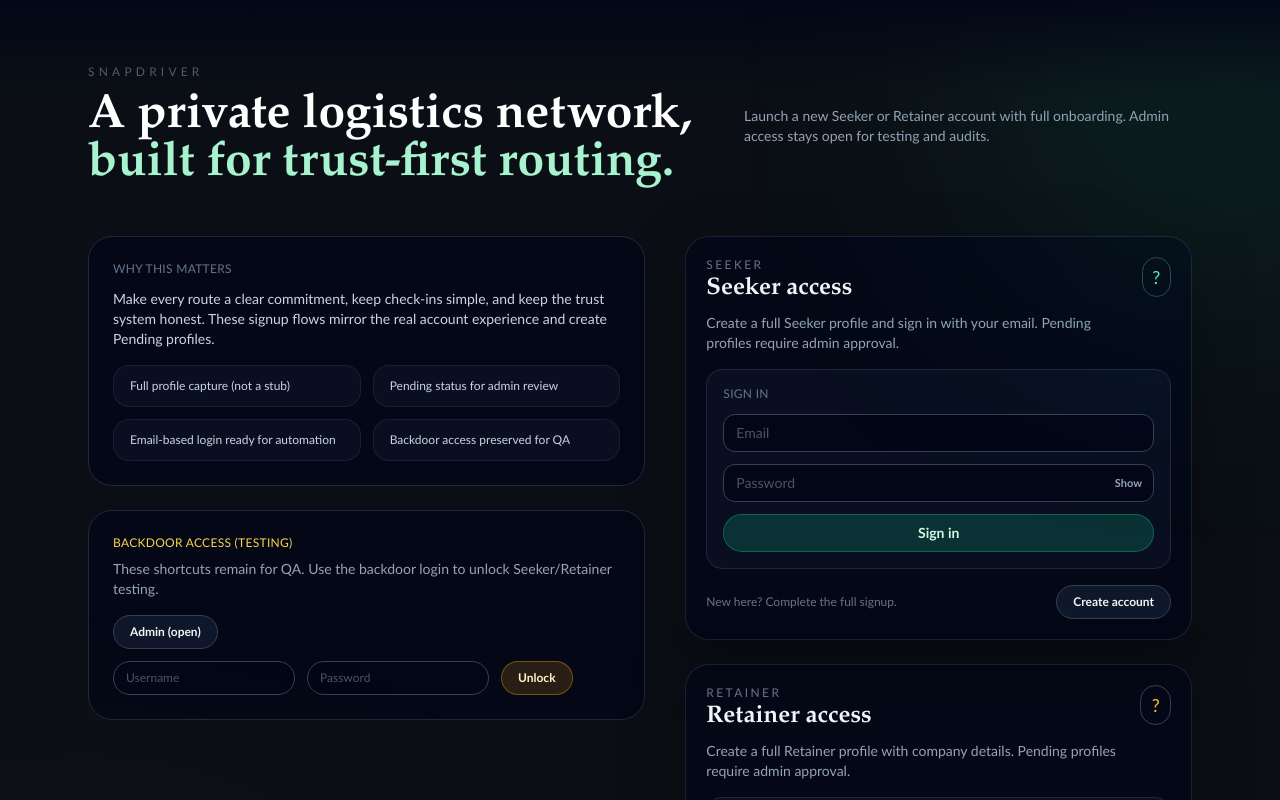
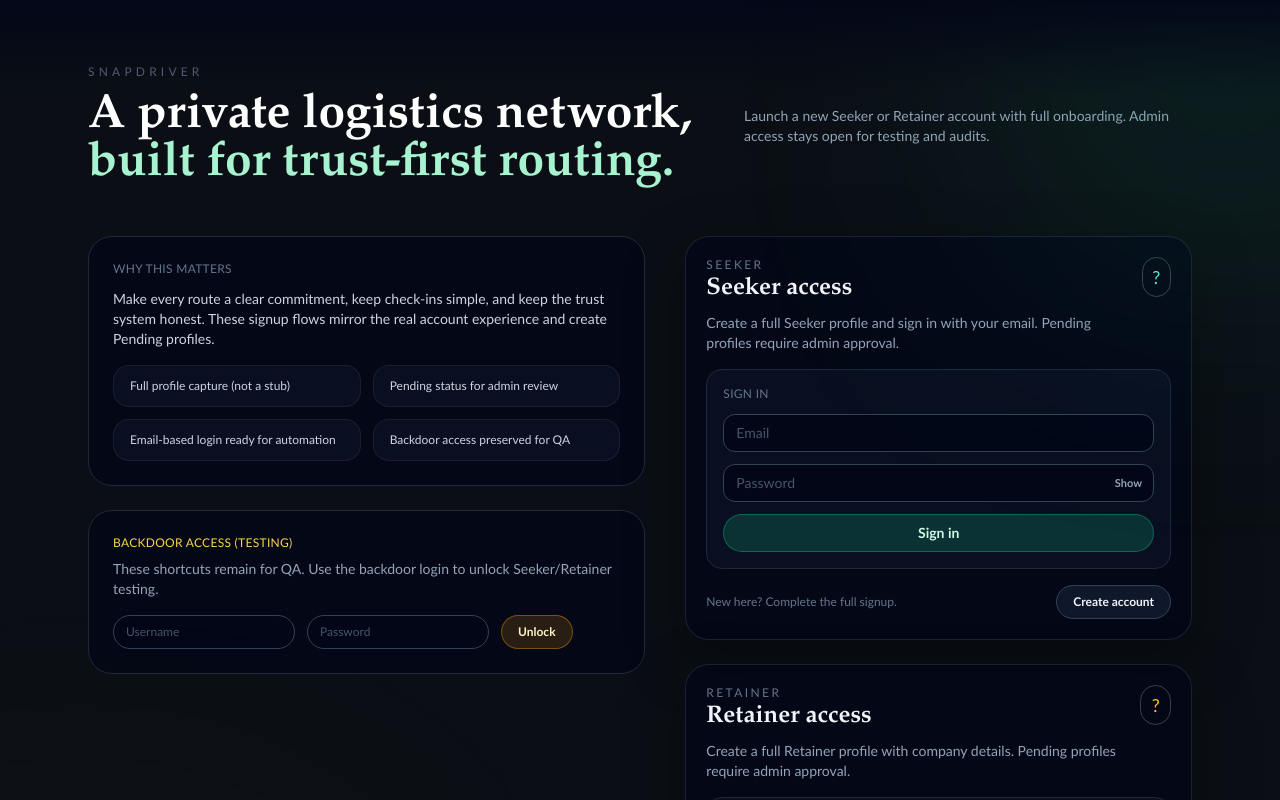
Before and after one commit to rpearce4321-droid/Snap-Driver-, a React (Vite) app: page / in a window 1280 px wide. Shown: the top 800 px of the page. Built offline with nearby package versions, Linux system fonts and the light colour scheme.

Commit message:
Gate admin backdoor link

```diff
--- a/src/pages/LandingPage.tsx
+++ b/src/pages/LandingPage.tsx
@@ -227,14 +227,14 @@ export default function LandingPage() {
                 These shortcuts remain for QA. Use the backdoor login to unlock Seeker/Retainer testing.
               </div>
               <div className="mt-4 flex flex-wrap gap-3">
-                <a
-                  className="rounded-full border border-slate-700 bg-slate-900 px-4 py-2 text-xs font-semibold text-slate-100 hover:bg-slate-800 transition"
-                  href="/admin"
-                >
-                  Admin (open)
-                </a>
                 {backdoorUnlocked ? (
                   <>
+                    <a
+                      className="rounded-full border border-slate-700 bg-slate-900 px-4 py-2 text-xs font-semibold text-slate-100 hover:bg-slate-800 transition"
+                      href="/admin"
+                    >
+                      Admin backdoor
+                    </a>
                     <a
                       className="rounded-full border border-slate-700 bg-slate-900 px-4 py-2 text-xs font-semibold text-slate-100 hover:bg-slate-800 transition"
                       href="/seekers"
```
